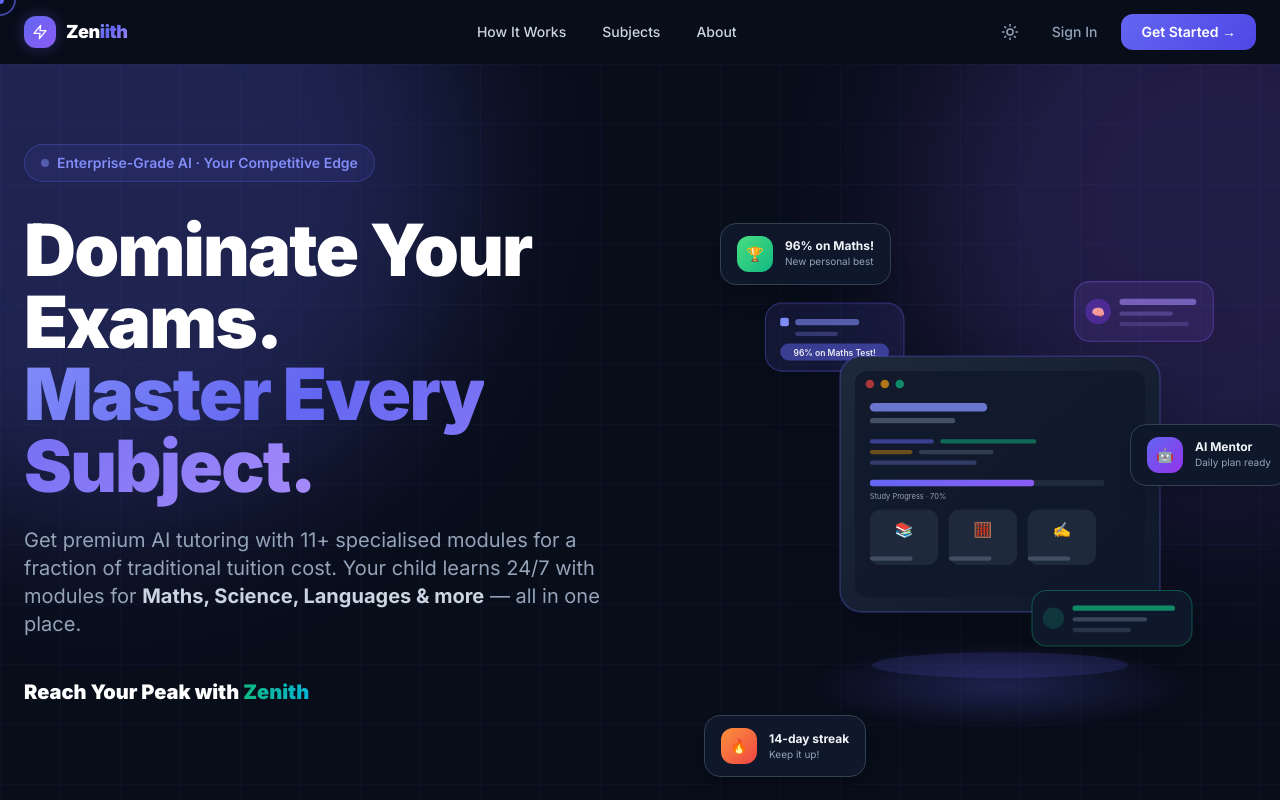
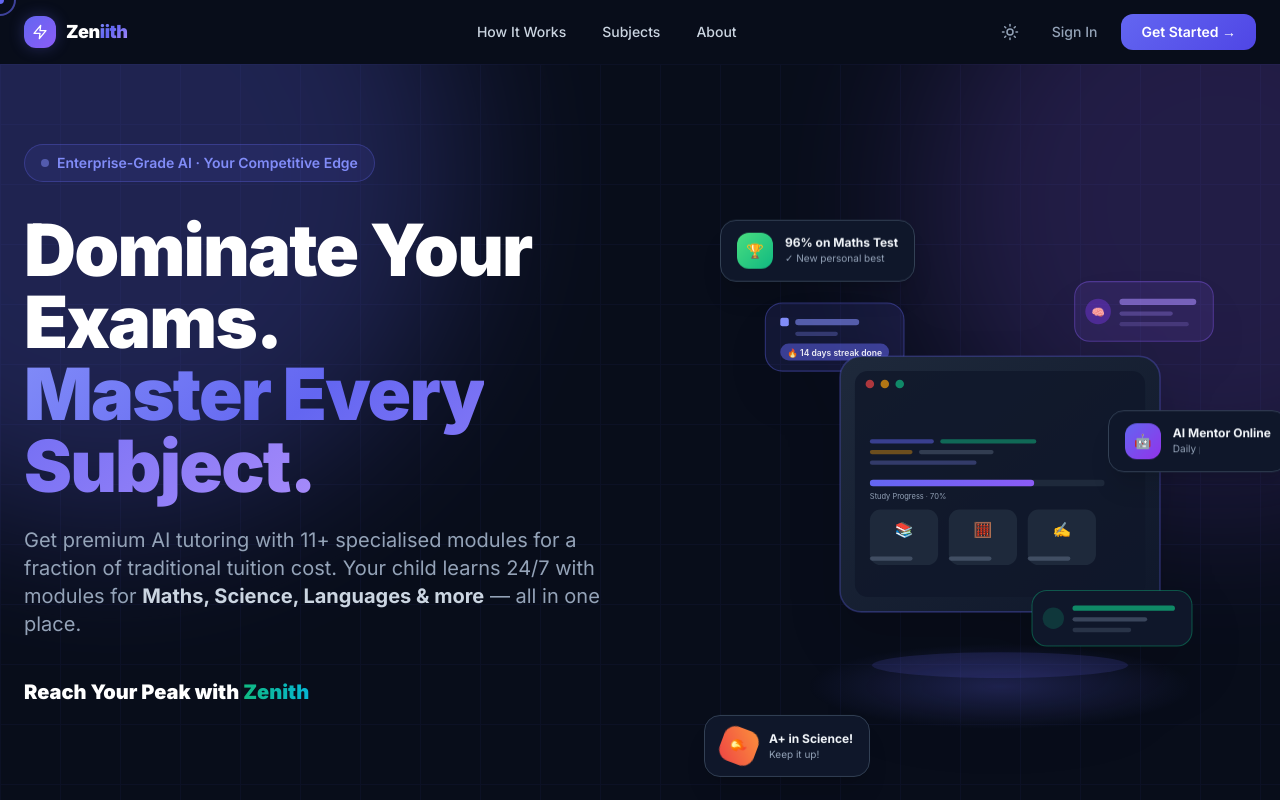
Before and after one commit to PrinceSoni23/Zenith-AI, a Next.js app: page / in a window 1280 px wide. Shown: the top 800 px of the page. Built offline with nearby package versions, Linux system fonts and the light colour scheme.

Commit message:
applied animations on hero section elements

```diff
--- a/src/app/page.tsx
+++ b/src/app/page.tsx
@@ -309,6 +309,57 @@
   const cursorRef = useRef<HTMLDivElement>(null);
 
   useEffect(() => {
+    /* ── Add typing animation keyframes ────────────────────── */
+    const style = document.createElement("style");
+    style.textContent = `
+      @keyframes float-bounce {
+        0%, 100% { transform: translateY(0px); }
+        50% { transform: translateY(-20px); }
+      }
+      @keyframes float-rotate {
+        0% { transform: rotate(0deg); }
+        100% { transform: rotate(360deg); }
+      }
+      @keyframes glow-pulse {
+        0%, 100% { box-shadow: 0 0 20px rgba(99, 102, 241, 0.3), 0 0 40px rgba(99, 102, 241, 0.1); }
+        50% { box-shadow: 0 0 30px rgba(99, 102, 241, 0.6), 0 0 60px rgba(99, 102, 241, 0.3); }
+      }
+      @keyframes typing {
+        0% { width: 0; }
+        100% { width: 100%; }
+      }
+      @keyframes blink-caret {
+        0%, 49%, 100% { border-right-color: currentColor; }
+        50%, 99% { border-right-color: transparent; }
+      }
+      .typing-text {
+        overflow: hidden;
+        white-space: nowrap;
+        border-right: 2px solid;
+        animation: typing 3s steps(30, end) infinite, blink-caret 0.7s step-end infinite;
+      }
+      .float-chip-enhanced {
+        animation: float-bounce 3s ease-in-out infinite !important;
+      }
+      .float-chip-enhanced:nth-child(1) {
+        animation-delay: 0s !important;
+      }
+      .float-chip-enhanced:nth-child(2) {
+        animation-delay: 0.5s !important;
+      }
+      .float-chip-enhanced:nth-child(3) {
+        animation-delay: 1s !important;
+      }
+      .glow-chip {
+        transition: all 0.3s ease;
+      }
+      .glow-chip:hover {
+        box-shadow: 0 0 30px rgba(99F, 102, 241, 0.6), 0 0 60px rgba(99, 102, 241, 0.3) !important;
+        transform: scale(1.05) !important;
+      }
+    `;
+    document.head.appendChild(style);
+
     /* ── Custom magnetic cursor ─────────────────────────── */
     const cursorDot = cursorRef.current?.querySelector(
       ".c-dot",
@@ -373,13 +424,13 @@
       .to(statsRef.current, { autoAlpha: 1, y: 0, duration: 0.7 }, "-=0.5");
 
     /* Floating chips bobbing */
-    gsap.to(".float-chip", {
-      y: -10,
-      duration: 2.4,
+    gsap.to(".float-chip-enhanced", {
+      y: -15,
+      duration: 2.5,
       ease: "sine.inOut",
       yoyo: true,
       repeat: -1,
-      stagger: { each: 0.7, from: "random" },
+      stagger: { each: 0.3, from: "start" },
     });
 
     /* Parallax orbs on scroll */
@@ -577,28 +628,31 @@
                   className="w-full h-auto drop-shadow-2xl"
                 />
 
-                {/* Floating achievement chips */}
-                <div className="float-chip absolute -top-4 -left-6 bg-white dark:bg-dark-900 rounded-2xl px-4 py-3 shadow-xl border border-slate-100 dark:border-dark-700 flex items-center gap-3">
+                {/* Floating achievement chips - ANIMATED */}
+                <div className="float-chip-enhanced glow-chip absolute -top-4 -left-6 bg-white dark:bg-dark-900 rounded-2xl px-4 py-3 shadow-xl border border-slate-100 dark:border-dark-700 flex items-center gap-3 backdrop-blur-sm">
                   <div className="w-9 h-9 rounded-xl bg-gradient-to-br from-green-400 to-emerald-500 flex items-center justify-center text-sm shrink-0">
                     🏆
                   </div>
                   <div>
                     <p className="text-xs font-bold text-slate-900 dark:text-slate-100">
-                      96% on Maths!
+                      96% on Maths Test
                     </p>
                     <p className="text-[10px] text-slate-500 dark:text-slate-400">
-                      New personal best
+                      ✓ New personal best
                     </p>
                   </div>
                 </div>
 
-                <div className="float-chip absolute bottom-4 -left-10 bg-white dark:bg-dark-900 rounded-2xl px-4 py-3 shadow-xl border border-slate-100 dark:border-dark-700 flex items-center gap-3">
-                  <div className="w-9 h-9 rounded-xl bg-gradient-to-br from-orange-400 to-red-500 flex items-center justify-center text-sm shrink-0">
+                <div className="float-chip-enhanced glow-chip absolute bottom-4 -left-10 bg-white dark:bg-dark-900 rounded-2xl px-4 py-3 shadow-xl border border-slate-100 dark:border-dark-700 flex items-center gap-3 backdrop-blur-sm">
+                  <div
+                    className="w-9 h-9 rounded-xl bg-gradient-to-br from-orange-400 to-red-500 flex items-center justify-center text-sm shrink-0 animate-spin"
+                    style={{ animationDuration: "3s" }}
+                  >
                     🔥
                   </div>
                   <div>
                     <p className="text-xs font-bold text-slate-900 dark:text-slate-100">
-                      14-day streak
+                      A+ in Science!
                     </p>
                     <p className="text-[10px] text-slate-500 dark:text-slate-400">
                       Keep it up!
@@ -606,15 +660,15 @@
                   </div>
                 </div>
 
-                <div className="float-chip absolute top-1/3 -right-8 bg-white dark:bg-dark-900 rounded-2xl px-4 py-3 shadow-xl border border-slate-100 dark:border-dark-700 flex items-center gap-3">
+                <div className="float-chip-enhanced glow-chip absolute top-1/3 -right-8 bg-white dark:bg-dark-900 rounded-2xl px-4 py-3 shadow-xl border border-slate-100 dark:border-dark-700 flex items-center gap-3 backdrop-blur-sm">
                   <div className="w-9 h-9 rounded-xl bg-gradient-to-br from-primary-500 to-purple-600 flex items-center justify-center text-sm shrink-0">
                     🤖
                   </div>
                   <div>
                     <p className="text-xs font-bold text-slate-900 dark:text-slate-100">
-                      AI Mentor
+                      AI Mentor Online
                     </p>
-                    <p className="text-[10px] text-slate-500 dark:text-slate-400">
+                    <p className="text-[10px] text-slate-500 dark:text-slate-400 typing-text">
                       Daily plan ready
                     </p>
                   </div>
```
Also changed, not shown: public/images/hero-student.svg.
